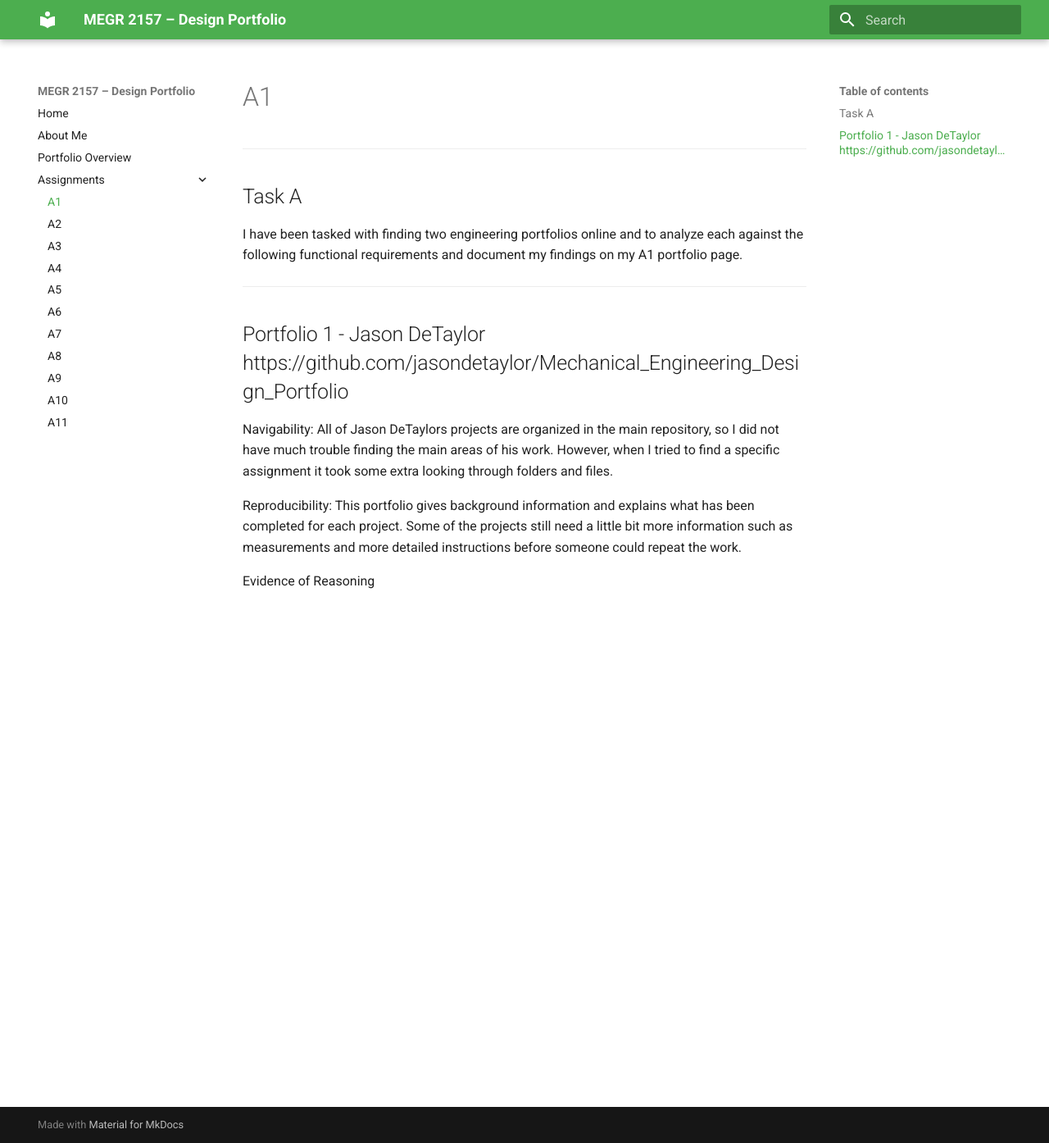
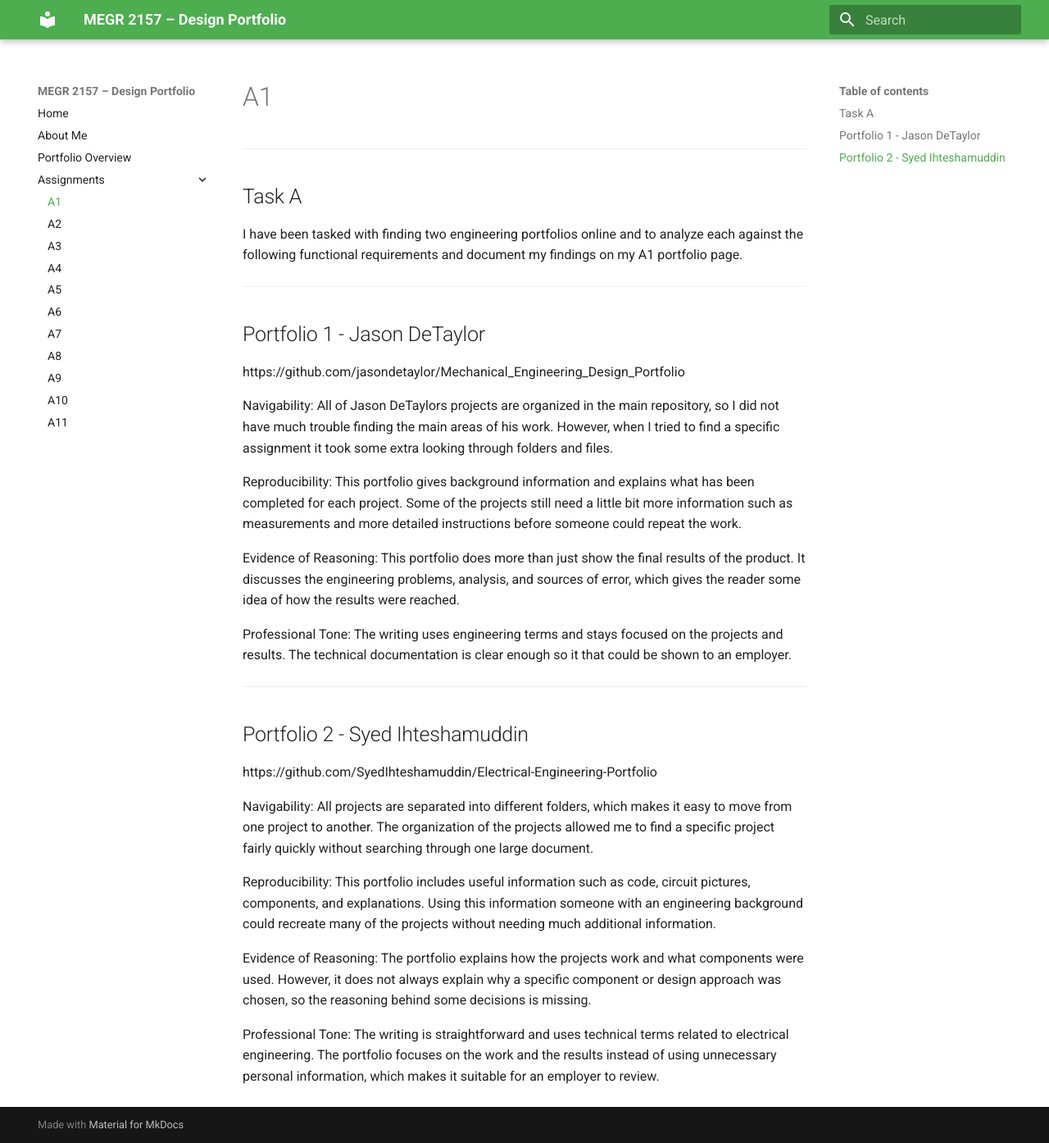
Before and after one commit to Grady-St/portfolio1, an MkDocs documentation site: the page built from docs/assignments/A01/index.md, in a window 1280 px wide and 1394 px high. Shown: the whole window at 82% size. Built offline with MkDocs 1.6.1 and Material for MkDocs 9.7.7, drawn with Linux system fonts in a browser that asks for light colours.

Commit message:
Document analysis of two engineering portfolios
Added analysis of two engineering portfolios, including navigability, reproducibility, evidence of reasoning, and professional tone for each.

```diff
--- a/docs/assignments/A01/index.md
+++ b/docs/assignments/A01/index.md
@@ -5,10 +5,25 @@
 I have been tasked with finding two engineering portfolios online and to analyze each against the following functional requirements and document my findings on my A1 portfolio page.
 
 ---
-## Portfolio 1 - Jason DeTaylor https://github.com/jasondetaylor/Mechanical_Engineering_Design_Portfolio
+## Portfolio 1 - Jason DeTaylor
+https://github.com/jasondetaylor/Mechanical_Engineering_Design_Portfolio
 
 Navigability: All of Jason DeTaylors projects are organized in the main repository, so I did not have much trouble finding the main areas of his work. However, when I tried to find a specific assignment it took some extra looking through folders and files.
 
 Reproducibility: This portfolio gives background information and explains what has been completed for each project. Some of the projects still need a little bit more information such as measurements and more detailed instructions before someone could repeat the work.
 
-Evidence of Reasoning
+Evidence of Reasoning: This portfolio does more than just show the final results of the product. It discusses the engineering problems, analysis, and sources of error, which gives the reader some idea of how the results were reached.
+
+Professional Tone: The writing uses engineering terms and stays focused on the projects and results. The technical documentation is clear enough so it that could be shown to an employer.
+
+---
+## Portfolio 2 - Syed Ihteshamuddin
+https://github.com/SyedIhteshamuddin/Electrical-Engineering-Portfolio
+
+Navigability: All projects are separated into different folders, which makes it easy to move from one project to another. The organization of the projects allowed me to find a specific project fairly quickly without searching through one large document.
+
+Reproducibility: This portfolio includes useful information such as code, circuit pictures, components, and explanations. Using this information someone with an engineering background could recreate many of the projects without needing much additional information.
+
+Evidence of Reasoning: The portfolio explains how the projects work and what components were used. However, it does not always explain why a specific component or design approach was chosen, so the reasoning behind some decisions is missing.
+
+Professional Tone: The writing is straightforward and uses technical terms related to electrical engineering. The portfolio focuses on the work and the results instead of using unnecessary personal information, which makes it suitable for an employer to review.
```
